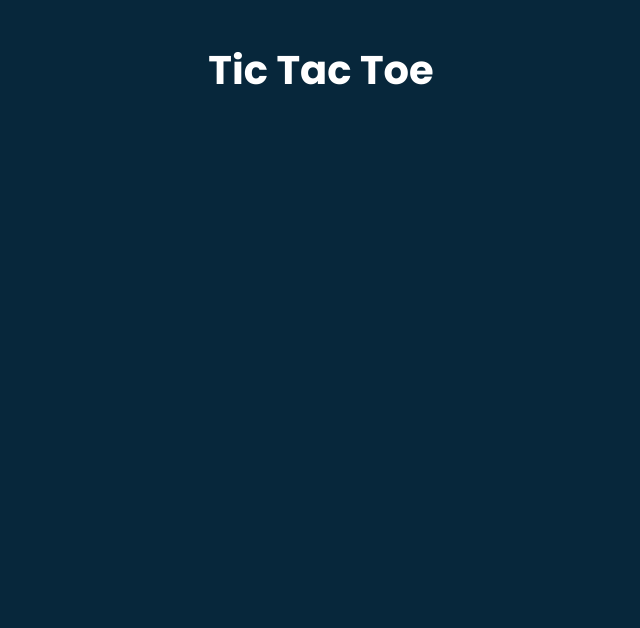
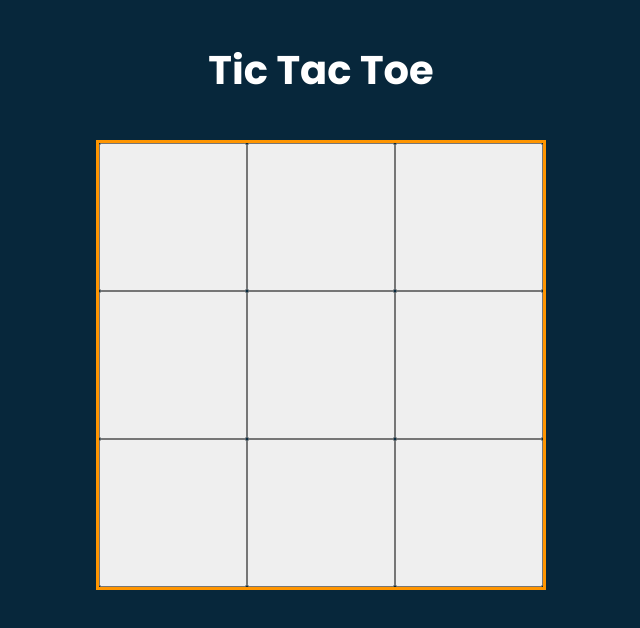
Before and after one commit to jonichi16/odin-tic-tac-toe, a website: page index.html in a window 1280 px wide. Shown: the whole page, without its empty margins (319-959 px from the left). Drawn offline with Linux system fonts and the light colour scheme.

Commit message:
feat: Add board

```diff
--- a/index.html
+++ b/index.html
@@ -5,6 +5,7 @@
   <meta charset="UTF-8">
   <meta http-equiv="X-UA-Compatible" content="IE=edge">
   <meta name="viewport" content="width=device-width, initial-scale=1.0">
+  <meta name="description" content="A simple Tic Tac Toe game">
   <link rel="stylesheet" href="src/stylesheets/reset.css">
   <link rel="stylesheet" href="src/stylesheets/styles.css">
   <link rel="preconnect" href="https://fonts.googleapis.com">
@@ -18,6 +19,19 @@
   <header>
     <h1>Tic Tac Toe</h1>
   </header>
+  <main>
+    <div class="board">
+      <button aria-label="Upper left square" id="cell-0" class="board-cell" data-cell="0"></button>
+      <button aria-label="Upper middle square" id="cell-1" class="board-cell" data-cell="1"></button>
+      <button aria-label="Upper right square" id="cell-2" class="board-cell" data-cell="2"></button>
+      <button aria-label="Middle left square" id="cell-3" class="board-cell" data-cell="3"></button>
+      <button aria-label="Middle square" id="cell-4" class="board-cell" data-cell="4"></button>
+      <button aria-label="Middle right square" id="cell-5" class="board-cell" data-cell="5"></button>
+      <button aria-label="Lower left square" id="cell-6" class="board-cell" data-cell="6"></button>
+      <button aria-label="Lower middle square" id="cell-7" class="board-cell" data-cell="7"></button>
+      <button aria-label="Lower right square" id="cell-8" class="board-cell" data-cell="8"></button>
+    </div>
+  </main>
 </body>
 
 </html>
--- a/src/stylesheets/styles.css
+++ b/src/stylesheets/styles.css
@@ -10,3 +10,18 @@ h1 {
   text-align: center;
   margin: 1em 0;
 }
+
+.board {
+  display: grid;
+  grid-template-columns: repeat(3, 1fr);
+  grid-template-rows: repeat(3, 1fr);
+  width: 90%;
+  max-width: 450px;
+  margin: 0 auto;
+  aspect-ratio: 1 / 1;
+  border: 3px solid #ff9500;
+}
+
+.board-cell:hover {
+  background-color: #e4e4e4;
+}
```
